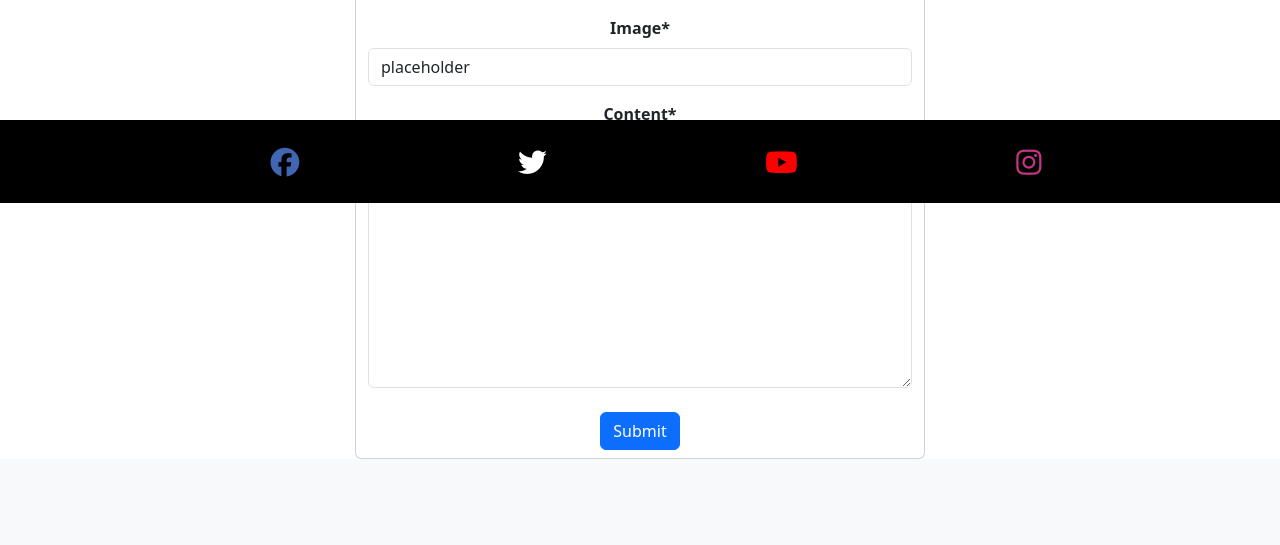
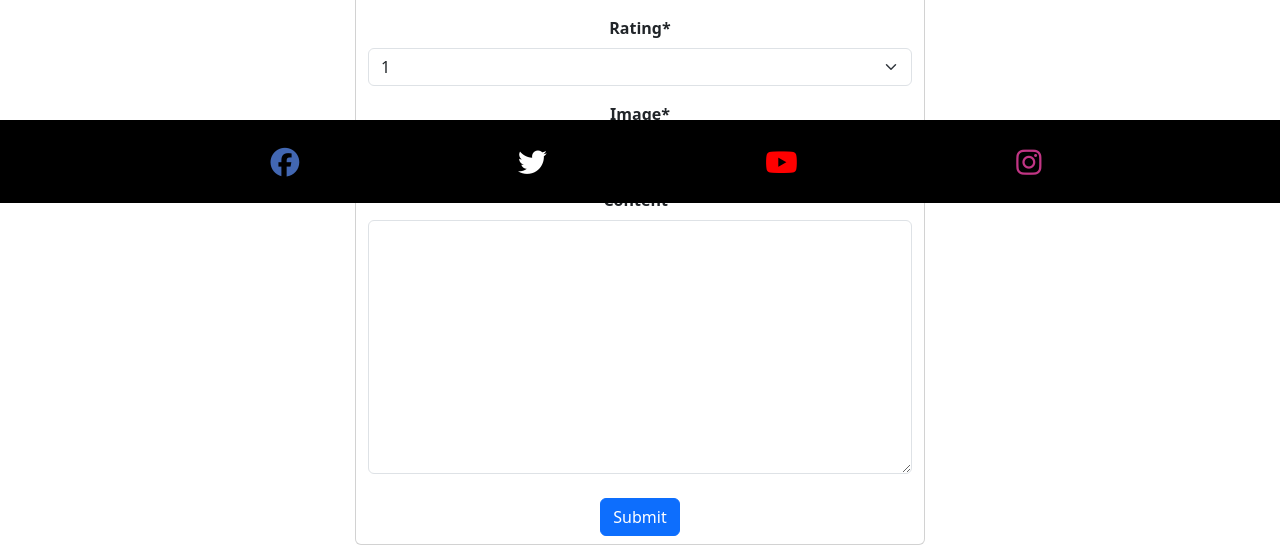
Before and after one commit to Shiaba/movie-reviews, a Django app: page /create_review/ in a window 1280 px wide. Shown: the part 597-1142 px from the top of the page. Before the commit the page ends 1056 px from the top, so only its background shows below. Run offline with Django 3.2, Linux system fonts and the light colour scheme; the visitor is signed in with stand-in values (Sample User, id 1); data that the repository does not hold is empty; some libraries are stand-ins or nearby versions.

Commit message:
Migrate, add rating to models, views, forms, page & style it

```diff
--- a/review/forms.py
+++ b/review/forms.py
@@ -13,7 +13,8 @@ class CommentForm(ModelForm):
 class ReviewForm(ModelForm):
     class Meta:
         model = Review
-        fields = ['title', 'excerpt', 'category', 'featured_image', 'content']
+        fields = ['title', 'excerpt', 'category',
+                  'rating', 'featured_image', 'content']
         widgets = {
             'content': SummernoteWidget(),
         }
--- a/review/models.py
+++ b/review/models.py
@@ -3,6 +3,14 @@ from django.contrib.auth.models import User
 from cloudinary.models import CloudinaryField
 
 STATUS = ((0, "Draft"), (1, "Published"))
+
+RATE_CHOICE = [
+    (1, '1'),
+    (2, '2'),
+    (3, '3'),
+    (4, '4'),
+    (5, '5'),
+]
 
 
 class Category(models.Model):
@@ -26,6 +34,7 @@ class Review(models.Model):
     likes = models.ManyToManyField(
         User, related_name='review_likes', blank=True)
     category = models.ForeignKey(Category, on_delete=models.PROTECT, default=1)
+    rating = models.IntegerField(choices=RATE_CHOICE, default=0)
 
     class Meta:
         ordering = ['-created_on']
--- a/review/views.py
+++ b/review/views.py
@@ -23,6 +23,7 @@ class ReviewDetail(View):
         review = get_object_or_404(queryset, slug=slug)
         comments = review.comments.filter(approved=True).order_by('created_on')
         category = True
+        rating = True
         liked = False
         if review.likes.filter(id=self.request.user.id).exists():
             liked = True
@@ -35,6 +36,7 @@ class ReviewDetail(View):
                 'comments': comments,
                 'commented': False,
                 'liked': liked,
+                'rating': rating,
                 'category': category,
                 'comment_form': CommentForm()
             },
--- a/templates/review_detail.html
+++ b/templates/review_detail.html
@@ -28,6 +28,10 @@
           <div class="">
             <label class="text-primary">{{ review.category }}</label>
           </div>
+            <strong class="">
+                <i class="fas fa-star" id="star-rating"></i>
+                <label class="text-primary">{{ review.rating }}</label>
+            </strong>
           <div class="movie-review-content">
             <p>{{ review.content | safe }}</p>
           </div>
```
Also changed, not shown: review/migrations/0004_review_rating.py (added), static/css/style.css (line endings or trailing spaces).
